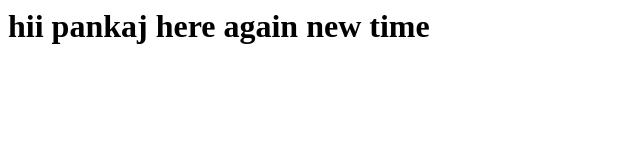
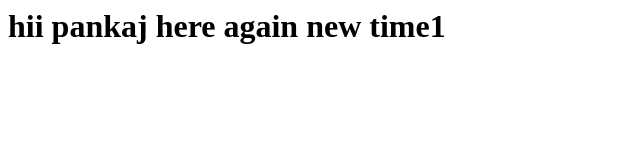
Before and after one commit to pankajpalmate/new_demo_jenkins, a plain HTML site: page index.html in a window 1280 px wide. Shown: the full height of the page, 0-640 px from the left. Drawn offline with Linux system fonts and the light colour scheme.

Commit message:
Update index.html

```diff
--- a/index.html
+++ b/index.html
@@ -1 +1 @@
-<h1>hii pankaj here again new time</h1>
+<h1>hii pankaj here again new time1</h1>
```
